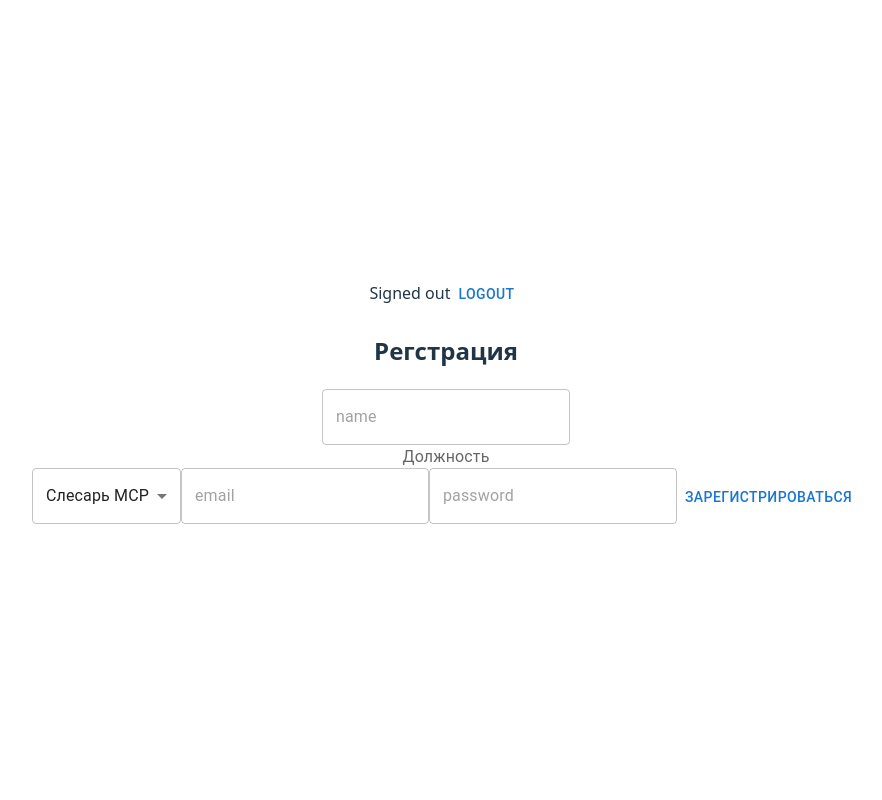
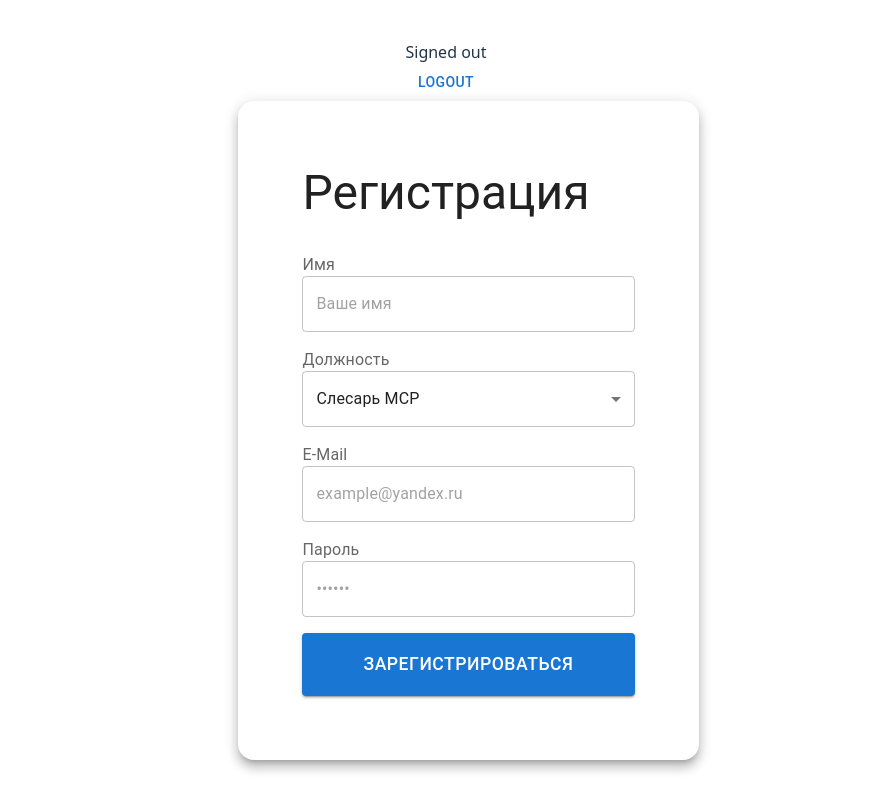
Before and after one commit to bambiq9/mat-tools, a React (Vite) app: page /register in a window 1280 px wide. Shown: the whole page, without its empty margins (194-1076 px from the left). Built offline with nearby package versions, Linux system fonts and the light colour scheme; no server answers.

Commit message:
Styled register and login ui

```diff
--- a/src/components/app/App.css
+++ /dev/null
@@ -1,45 +0,0 @@
-#root {
-  max-width: 1280px;
-  margin: 0 auto;
-  padding: 2rem;
-  text-align: center;
-}
-
-.logo {
-  height: 6em;
-  padding: 1.5em;
-  will-change: filter;
-  transition: filter 300ms;
-}
-
-.logo:hover {
-  filter: drop-shadow(0 0 2em #646cffaa);
-}
-
-.logo.react:hover {
-  filter: drop-shadow(0 0 2em #61dafbaa);
-}
-
-@keyframes logo-spin {
-  from {
-    transform: rotate(0deg);
-  }
-
-  to {
-    transform: rotate(360deg);
-  }
-}
-
-@media (prefers-reduced-motion: no-preference) {
-  a:nth-of-type(2) .logo {
-    animation: logo-spin infinite 20s linear;
-  }
-}
-
-.card {
-  padding: 2em;
-}
-
-.read-the-docs {
-  color: #888888;
-}
--- a/src/components/app/App.tsx
+++ b/src/components/app/App.tsx
@@ -1,8 +1,7 @@
 import { Route, Routes, useLocation } from "react-router-dom";
 import { Register } from "@pages/Register";
-import "./App.css";
 import { Login } from "@pages/Login";
-import { Button } from "@mui/material";
+import { Box, Button } from "@mui/material";
 import { useDispatch } from "@services/store";
 import { getAuth, onAuthStateChanged } from "firebase/auth";
 import { useState, useEffect } from "react";
@@ -31,7 +30,14 @@ function App() {
   const logoutHandler = () => dispatch(logoutUser());
 
   return (
-    <div>
+    <Box
+      sx={{
+        width: "100vw",
+        display: "flex",
+        flexDirection: "column",
+        alignItems: "center",
+      }}
+    >
       <span>{authState ? "Signed in" : "Signed out"}</span>
       <Button onClick={logoutHandler}>Logout</Button>
       <Routes location={background || location}>
@@ -55,7 +61,7 @@ function App() {
           <Route path="/insulation/list/:id/edit" element={null} />
         </Routes>
       )}
-    </div>
+    </Box>
   );
 }
 
--- a/src/components/ui/pages/LoginUI/LoginUI.tsx
+++ b/src/components/ui/pages/LoginUI/LoginUI.tsx
@@ -1,28 +1,63 @@
 import type { FC } from "react";
 import type { LoginUIProps } from "./type";
-import { Button, Input } from "@mui/material";
+import {
+  Box,
+  Button,
+  Card,
+  FormControl,
+  FormLabel,
+  Stack,
+  styled,
+  TextField,
+  Typography,
+} from "@mui/material";
+
+const FormCard = styled(Card)(({ theme }) => ({
+  width: "80%",
+  textAlign: "left",
+  padding: theme.spacing(8),
+  borderRadius: (theme.shape.borderRadius as number) * 4,
+}));
 
 export const LoginUI: FC<LoginUIProps> = ({
   handleSubmit,
   setEmail,
   setPassword,
 }) => (
-  <main>
-    <h2>Вход</h2>
-    <form name="login" onSubmit={handleSubmit}>
-      <Input
+  <Box component={"main"}>
+    <FormCard raised={true}>
+      <Typography component={"h1"} variant={"h3"} sx={{ mb: 4 }}>
+        Вход
+      </Typography>
+      <Box component={"form"} name="login" onSubmit={handleSubmit}>
+        <Stack direction={"column"} spacing={2}>
+          <FormControl>
+            <FormLabel htmlFor="email">E-Mail</FormLabel>
+            <TextField
               onChange={(e) => setEmail(e.target.value)}
               type="email"
               name="email"
-        placeholder="email"
+              placeholder="example@yandex.ru"
             />
-      <Input
+          </FormControl>
+          <FormControl>
+            <FormLabel htmlFor="password">Пароль</FormLabel>
+            <TextField
               onChange={(e) => setPassword(e.target.value)}
               type="password"
               name="password"
-        placeholder="password"
+              placeholder="••••••"
             />
-      <Button type="submit">Войти</Button>
-    </form>
-  </main>
+          </FormControl>
+          <Button
+            type="submit"
+            variant="contained"
+            sx={{ p: 2, fontSize: "1.1em" }}
+          >
+            Зарегистрироваться
+          </Button>
+        </Stack>
+      </Box>
+    </FormCard>
+  </Box>
 );
--- a/src/components/ui/pages/RegisterUI/RegisterUI.tsx
+++ b/src/components/ui/pages/RegisterUI/RegisterUI.tsx
@@ -1,14 +1,26 @@
 import type { FC } from "react";
 import type { RegisterUIProps } from "./type";
 import {
+  Box,
   Button,
-  Input,
-  InputLabel,
+  Card,
+  FormControl,
+  FormLabel,
   MenuItem,
   Select,
+  Stack,
+  styled,
   TextField,
+  Typography,
 } from "@mui/material";
 import type { UserRole } from "@utils/types";
+
+const FormCard = styled(Card)(({ theme }) => ({
+  width: "80%",
+  textAlign: "left",
+  padding: theme.spacing(8),
+  borderRadius: (theme.shape.borderRadius as number) * 4,
+}));
 
 export const RegisterUI: FC<RegisterUIProps> = ({
   handleSubmit,
@@ -21,22 +33,30 @@ export const RegisterUI: FC<RegisterUIProps> = ({
   role,
   setRole,
 }) => (
-  <main>
-    <h2>Регстрация</h2>
-    <form name="register" onSubmit={handleSubmit}>
+  <Box component={"main"}>
+    <FormCard raised={true}>
+      <Typography component={"h1"} variant={"h3"} sx={{ mb: 4 }}>
+        Регистрация
+      </Typography>
+      <Box component={"form"} name="register" onSubmit={handleSubmit}>
+        <Stack direction={"column"} spacing={2}>
+          <FormControl>
+            <FormLabel htmlFor="name">Имя</FormLabel>
             <TextField
               onChange={(e) => setName(e.target.value)}
               type="text"
               name="name"
-        placeholder="name"
+              placeholder="Ваше имя"
+              id="name"
               value={name}
             />
-      <InputLabel id="role-label">Должность</InputLabel>
+          </FormControl>
+          <FormControl>
+            <FormLabel htmlFor="role">Должность</FormLabel>
             <Select<UserRole>
-        labelId="role-label"
               id="role"
+              name="role"
               value={role}
-        label="Должность"
               onChange={(e) => setRole(e.target.value)}
             >
               <MenuItem value={"assembly"}>Слесарь МСР</MenuItem>
@@ -45,21 +65,38 @@ export const RegisterUI: FC<RegisterUIProps> = ({
                 Монтажник холодильного оборудования
               </MenuItem>
             </Select>
+          </FormControl>
+          <FormControl>
+            <FormLabel htmlFor="email">E-Mail</FormLabel>
             <TextField
               onChange={(e) => setEmail(e.target.value)}
               type="email"
               name="email"
-        placeholder="email"
+              id="email"
+              placeholder="example@yandex.ru"
               value={email}
             />
+          </FormControl>
+          <FormControl>
+            <FormLabel htmlFor="password">Пароль</FormLabel>
             <TextField
               onChange={(e) => setPassword(e.target.value)}
               type="password"
               name="password"
-        placeholder="password"
+              id="password"
+              placeholder="••••••"
               value={password}
             />
-      <Button type="submit">Зарегистрироваться</Button>
-    </form>
-  </main>
+          </FormControl>
+          <Button
+            type="submit"
+            variant="contained"
+            sx={{ p: 2, fontSize: "1.1em" }}
+          >
+            Зарегистрироваться
+          </Button>
+        </Stack>
+      </Box>
+    </FormCard>
+  </Box>
 );
```
Also changed, not shown: src/theme.ts (added). Lines whose indentation alone changed are shown as unchanged.
